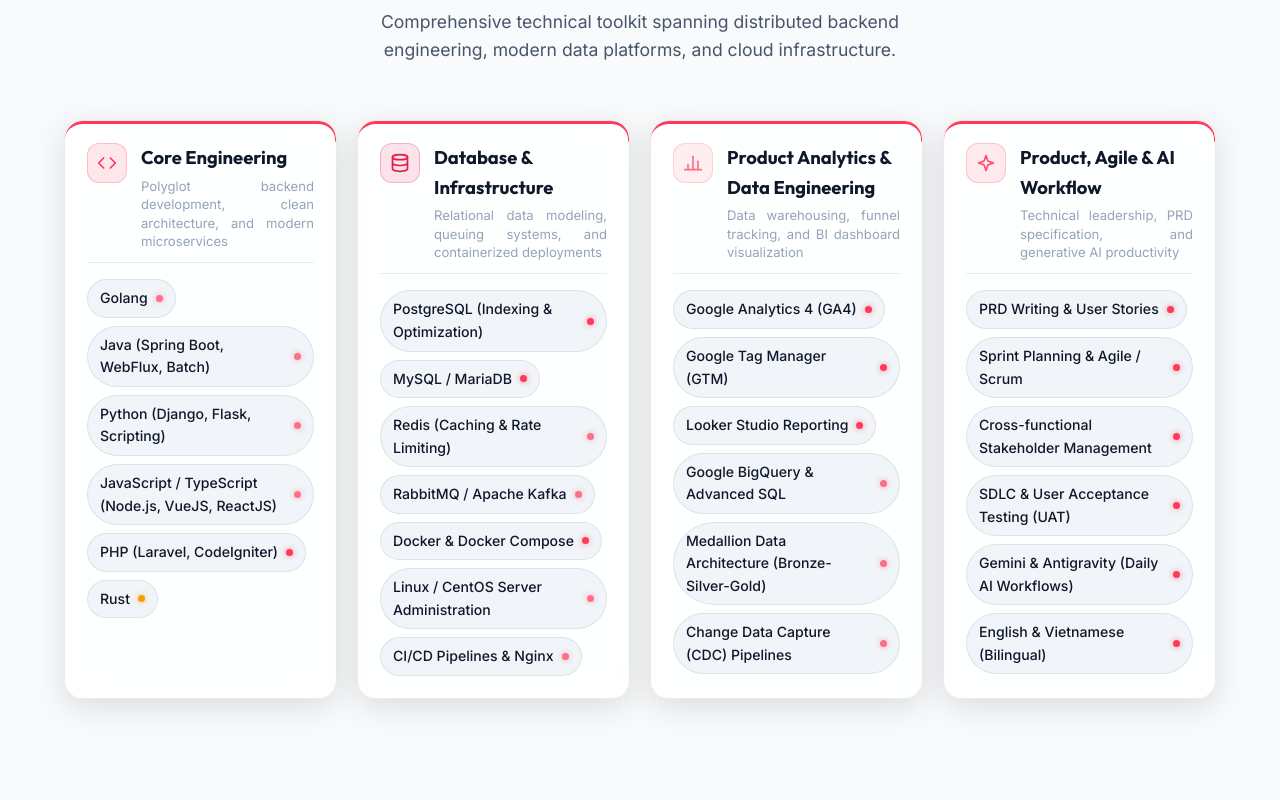
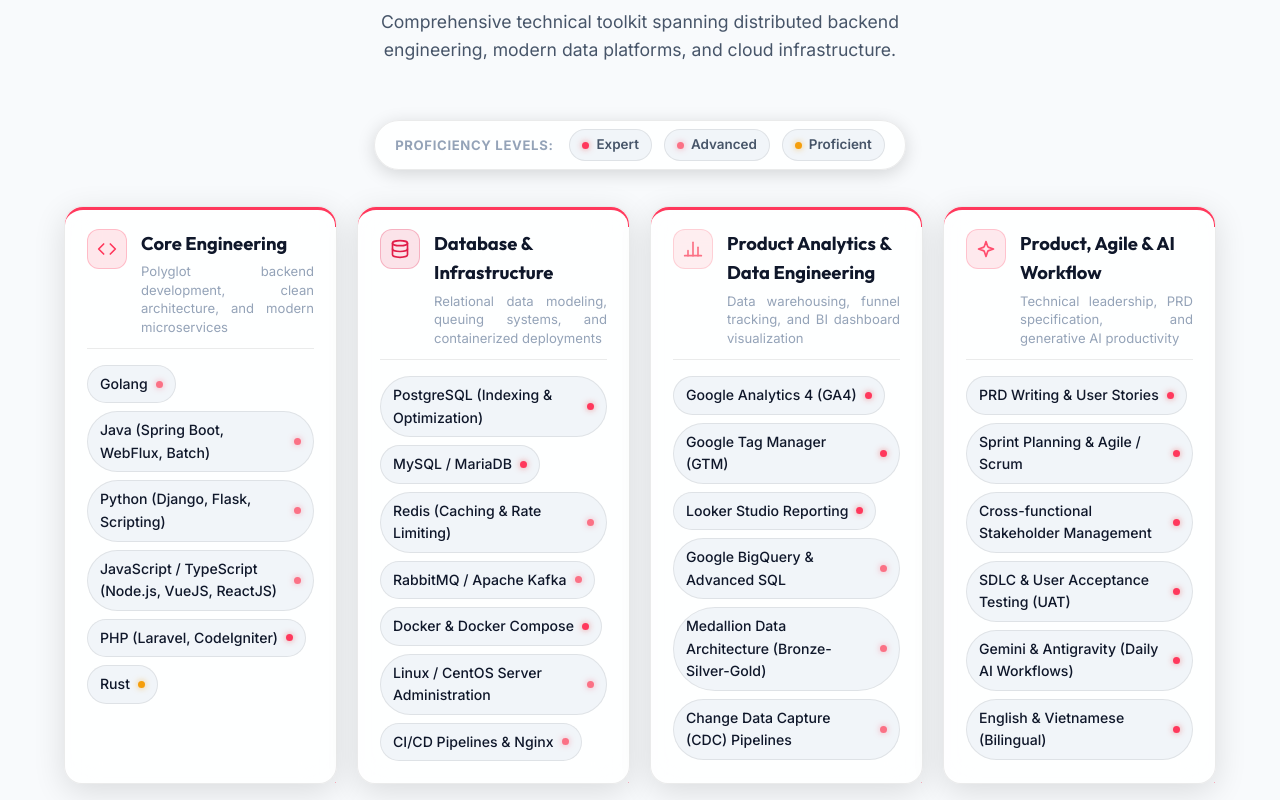
Before and after one commit to ga2631/ga2631.github.io, a React (Vite) app: page / in a window 1280 px wide. Shown: the part 5860-6660 px from the top of the page. Built offline with nearby package versions, Linux system fonts and the light colour scheme; no server answers.

Commit message:
feat(skills): add proficiency level legend bar and interactive badge tooltips

```diff
--- a/src/components/Skills.tsx
+++ b/src/components/Skills.tsx
@@ -57,6 +57,26 @@
     };
   };
 
+  const getLevelInfo = (level: string) => {
+    const lower = level.toLowerCase();
+    if (lower === 'expert') {
+      return {
+        label: t.expert,
+        colorClass: 'level-expert',
+      };
+    }
+    if (lower === 'advanced') {
+      return {
+        label: t.advanced,
+        colorClass: 'level-advanced',
+      };
+    }
+    return {
+      label: t.proficient,
+      colorClass: 'level-proficient',
+    };
+  };
+
   return (
     <section className="section" id="skills">
       <div className="container">
@@ -68,6 +88,25 @@
           <p className="section-subtitle">
             {t.subtitle}
           </p>
+        </div>
+
+        {/* Proficiency Level Legend Explanation Bar */}
+        <div className="skills-legend-bar">
+          <span className="skills-legend-title">{t.legendTitle}:</span>
+          <div className="skills-legend-items">
+            <div className="skills-legend-item">
+              <span className="skill-level-dot level-expert" />
+              <span>{t.expert}</span>
+            </div>
+            <div className="skills-legend-item">
+              <span className="skill-level-dot level-advanced" />
+              <span>{t.advanced}</span>
+            </div>
+            <div className="skills-legend-item">
+              <span className="skill-level-dot level-proficient" />
+              <span>{t.proficient}</span>
+            </div>
+          </div>
         </div>
 
         {/* Optimized Compact Skills Grid */}
@@ -93,14 +132,29 @@
                   </div>
                 </div>
 
-                {/* Wrapping Skill Badges Cluster */}
+                {/* Wrapping Skill Badges Cluster with Level Tooltips */}
                 <div className="skills-pill-cluster">
-                  {category.skills.map((skill) => (
-                    <div key={skill.name} className="skill-pill-tag">
-                      <span className="skill-pill-name">{skill.name}</span>
-                      <span className={`skill-level-dot level-${skill.level.toLowerCase()}`} title={skill.level} />
-                    </div>
-                  ))}
+                  {category.skills.map((skill) => {
+                    const levelInfo = getLevelInfo(skill.level);
+                    return (
+                      <div
+                        key={skill.name}
+                        className={`skill-pill-tag skill-tag-${skill.level.toLowerCase()}`}
+                        tabIndex={0}
+                        role="tooltip"
+                        aria-label={`${skill.name} - ${levelInfo.label}`}
+                      >
+                        <span className="skill-pill-name">{skill.name}</span>
+                        <span className={`skill-level-dot ${levelInfo.colorClass}`} />
+
+                        {/* Interactive Tooltip showing proficiency level */}
+                        <div className="skill-tooltip" role="presentation">
+                          <span className={`skill-level-dot ${levelInfo.colorClass}`} />
+                          <span className="skill-tooltip-text">{levelInfo.label}</span>
+                        </div>
+                      </div>
+                    );
+                  })}
                 </div>
               </div>
             );
--- a/src/data/cvData.ts
+++ b/src/data/cvData.ts
@@ -94,6 +94,7 @@
     badge: string;
     title: string;
     subtitle: string;
+    legendTitle: string;
     expert: string;
     advanced: string;
     proficient: string;
--- a/src/data/locales/en/ui.json
+++ b/src/data/locales/en/ui.json
@@ -103,6 +103,7 @@
     "badge": "Skills Matrix",
     "title": "Skills & Technologies",
     "subtitle": "Comprehensive technical toolkit spanning distributed backend engineering, modern data platforms, and cloud infrastructure.",
+    "legendTitle": "Proficiency Levels",
     "expert": "Expert",
     "advanced": "Advanced",
     "proficient": "Proficient"
--- a/src/data/locales/vi/ui.json
+++ b/src/data/locales/vi/ui.json
@@ -103,6 +103,7 @@
     "badge": "Ma trận Kỹ năng",
     "title": "Kỹ năng & Công nghệ",
     "subtitle": "Tập hợp toàn diện các kỹ năng từ phát triển Backend phân tán, nền tảng Dữ liệu hiện đại đến Hạ tầng đám mây.",
+    "legendTitle": "Mức độ Thành thạo",
     "expert": "Chuyên gia (Expert)",
     "advanced": "Nâng cao (Advanced)",
     "proficient": "Thành thạo (Proficient)"
--- a/src/styles/index.css
+++ b/src/styles/index.css
@@ -1901,8 +1901,58 @@
 }
 
 /* ==========================================================================
-   Skills Matrix
+   Skills Matrix & Interactive Proficiency Tooltips
    ========================================================================== */
+
+.skills-legend-bar {
+  display: flex;
+  align-items: center;
+  justify-content: center;
+  gap: 16px;
+  flex-wrap: wrap;
+  margin: 0 auto 36px auto;
+  padding: 8px 20px;
+  background: var(--bg-card);
+  border: 1px solid var(--border-color);
+  border-radius: var(--radius-full);
+  width: fit-content;
+  box-shadow: 0 4px 18px rgba(0, 0, 0, 0.15);
+}
+
+.skills-legend-title {
+  font-size: 0.82rem;
+  font-weight: 700;
+  color: var(--text-muted);
+  text-transform: uppercase;
+  letter-spacing: 0.05em;
+}
+
+.skills-legend-items {
+  display: flex;
+  align-items: center;
+  gap: 12px;
+  flex-wrap: wrap;
+}
+
+.skills-legend-item {
+  display: inline-flex;
+  align-items: center;
+  gap: 7px;
+  font-size: 0.84rem;
+  font-weight: 600;
+  color: var(--text-secondary);
+  padding: 4px 12px;
+  border-radius: var(--radius-full);
+  background: var(--bg-tertiary);
+  border: 1px solid var(--border-color);
+  transition: all var(--transition-fast);
+}
+
+.skills-legend-item:hover {
+  color: var(--text-primary);
+  border-color: var(--border-color-hover);
+  transform: translateY(-1px);
+}
 
 .skills-compact-grid {
   display: grid;
@@ -1917,11 +1967,15 @@
   flex-direction: column;
   justify-content: flex-start;
   transition: all var(--transition-smooth);
+  overflow: visible !important;
+  position: relative;
+  z-index: 1;
 }
 
 .skill-card-compact:hover {
   transform: translateY(-3px);
   box-shadow: var(--border-glow);
+  z-index: 10;
 }
 
 .skill-card-header {
@@ -1971,6 +2025,7 @@
 }
 
 .skill-pill-tag {
+  position: relative;
   display: inline-flex;
   align-items: center;
   gap: 8px;
@@ -1981,14 +2036,47 @@
   font-size: 0.88rem;
   font-weight: 500;
   color: var(--text-primary);
+  cursor: default;
   transition: all var(--transition-fast);
 }
 
-.skill-pill-tag:hover {
-  border-color: var(--border-color-hover);
+.skill-pill-tag:hover,
+.skill-pill-tag:focus-visible {
   background: var(--bg-card-hover);
   transform: translateY(-2px);
-  color: var(--text-accent);
+  color: var(--text-primary);
+  z-index: 20;
+}
+
+/* Level-specific hover glow and borders */
+.skill-pill-tag.skill-tag-expert:hover,
+.skill-pill-tag.skill-tag-expert:focus-visible {
+  border-color: rgba(239, 68, 68, 0.55);
+  box-shadow: 0 4px 14px rgba(239, 68, 68, 0.2);
+}
+
+.skill-pill-tag.skill-tag-expert:hover .skill-level-dot {
+  box-shadow: 0 0 10px rgba(239, 68, 68, 0.9);
+}
+
+.skill-pill-tag.skill-tag-advanced:hover,
+.skill-pill-tag.skill-tag-advanced:focus-visible {
+  border-color: rgba(251, 113, 133, 0.55);
+  box-shadow: 0 4px 14px rgba(251, 113, 133, 0.2);
+}
+
+.skill-pill-tag.skill-tag-advanced:hover .skill-level-dot {
+  box-shadow: 0 0 10px rgba(251, 113, 133, 0.9);
+}
+
+.skill-pill-tag.skill-tag-proficient:hover,
+.skill-pill-tag.skill-tag-proficient:focus-visible {
+  border-color: rgba(245, 158, 11, 0.55);
+  box-shadow: 0 4px 14px rgba(245, 158, 11, 0.2);
+}
+
+.skill-pill-tag.skill-tag-proficient:hover .skill-level-dot {
+  box-shadow: 0 0 10px rgba(245, 158, 11, 0.9);
 }
 
 .skill-level-dot {
@@ -1996,6 +2084,7 @@
   height: 7px;
   border-radius: 50%;
   flex-shrink: 0;
+  transition: box-shadow var(--transition-fast), transform var(--transition-fast);
 }
 
 .skill-level-dot.level-expert {
@@ -2011,6 +2100,55 @@
 .skill-level-dot.level-proficient {
   background-color: var(--accent-amber);
   box-shadow: 0 0 6px rgba(245, 158, 11, 0.6);
+}
+
+/* Interactive Floating Skill Level Tooltip */
+.skill-tooltip {
+  position: absolute;
+  bottom: calc(100% + 8px);
+  left: 50%;
+  transform: translateX(-50%) translateY(4px);
+  background: var(--bg-secondary);
+  border: 1px solid var(--border-color-hover);
+  color: var(--text-primary);
+  padding: 5px 11px;
+  border-radius: var(--radius-sm);
+  font-size: 0.76rem;
+  font-weight: 600;
+  white-space: nowrap;
+  pointer-events: none;
+  opacity: 0;
+  visibility: hidden;
+  box-shadow: 0 10px 25px rgba(0, 0, 0, 0.5), 0 0 0 1px rgba(255, 255, 255, 0.06);
+  display: inline-flex;
+  align-items: center;
+  gap: 6px;
+  z-index: 100;
+  transition: opacity 0.2s cubic-bezier(0.16, 1, 0.3, 1),
+              transform 0.2s cubic-bezier(0.16, 1, 0.3, 1),
+              visibility 0.2s;
+}
+
+.skill-tooltip::after {
+  content: '';
+  position: absolute;
+  top: 100%;
+  left: 50%;
+  transform: translateX(-50%);
+  border-width: 5px;
+  border-style: solid;
+  border-color: var(--border-color-hover) transparent transparent transparent;
+}
+
+.skill-pill-tag:hover .skill-tooltip,
+.skill-pill-tag:focus-visible .skill-tooltip {
+  opacity: 1;
+  visibility: visible;
+  transform: translateX(-50%) translateY(0);
+}
+
+.skill-tooltip-text {
+  line-height: 1;
 }
 
 
@@ -3190,6 +3328,28 @@
     gap: 16px;
   }
 
+  .skills-legend-bar {
+    width: 100%;
+    padding: 10px 14px;
+    gap: 10px;
+    margin-bottom: 24px;
+  }
+
+  .skills-legend-title {
+    width: 100%;
+    text-align: center;
+  }
+
+  .skills-legend-items {
+    justify-content: center;
+    gap: 8px;
+  }
+
+  .skills-legend-item {
+    padding: 3px 8px;
+    font-size: 0.78rem;
+  }
+
   .hero-stat-card::after {
     display: none !important;
   }
```
